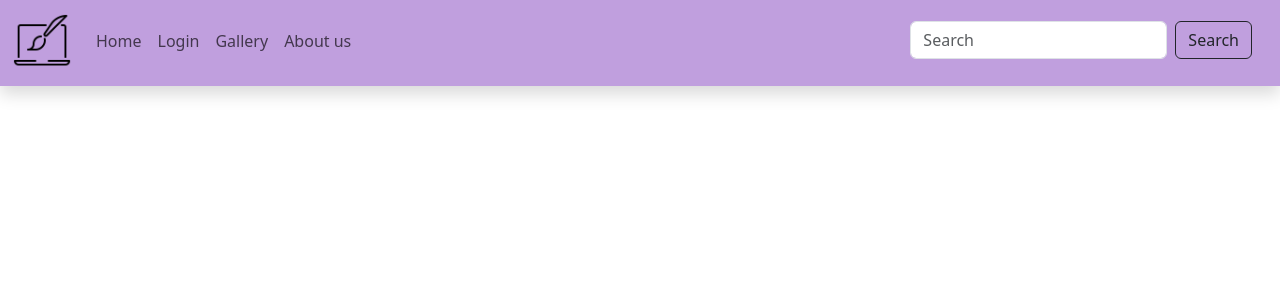
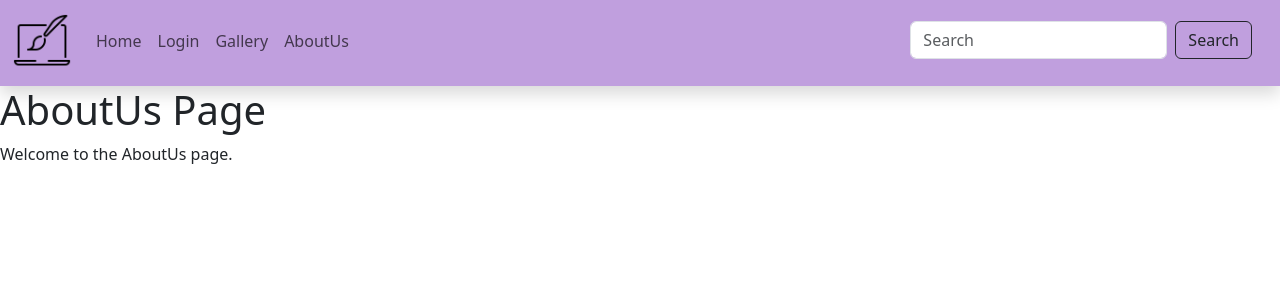
Before and after one commit to elab-development/klijentske-veb-tehnologije-2024-2022-0025-digitalna-galerija, a React (Vite) app: page /components/AboutUs in a window 1280 px wide. Shown: the top 300 px of the page. Built offline with nearby package versions, Linux system fonts and the light colour scheme.

Commit message:
react-router-dom

```diff
--- a/package.json
+++ b/package.json
@@ -12,11 +12,13 @@
   "dependencies": {
     "bootstrap": "^5.3.3",
     "react": "^18.2.0",
-    "react-dom": "^18.2.0"
+    "react-dom": "^18.2.0",
+    "react-router-dom": "^6.23.1"
   },
   "devDependencies": {
     "@types/react": "^18.2.66",
     "@types/react-dom": "^18.2.22",
+    "@types/react-router-dom": "^5.3.3",
     "@typescript-eslint/eslint-plugin": "^7.2.0",
     "@typescript-eslint/parser": "^7.2.0",
     "@vitejs/plugin-react": "^4.2.1",
--- a/src/App.tsx
+++ b/src/App.tsx
@@ -1,20 +1,35 @@
+import React from "react";
+import { BrowserRouter as Router, Routes, Route } from "react-router-dom";
 import NavBar from "./components/NavBar";
 import "bootstrap/dist/css/bootstrap.css";
 import "bootstrap/dist/js/bootstrap.bundle.min.js";
 import imagePath from './assets/graphics.png'
+import Home from "./components/Home";
+import Login from "./components/Login";
+import Gallery from "./components/Gallery";
+import AboutUs from "./components/AboutUs";
+
+const navItems = [
+  {name: "Home", path: '/components/Home'},
+  {name: "Login", path: '/components/Login'},
+  {name: "Gallery", path: '/components/Gallery'},
+  {name: "AboutUs", path: '/components/AboutUs'},
+]
+
+const App: React.FC = () => {
+
+  return (
+    <Router>
+      <NavBar imageSrcPath={imagePath} navItems={navItems}/>
+      <Routes>
+        <Route path = "/components/Home" element = {<Home />} />
+        <Route path = "/components/Login" element = {<Login />} />
+        <Route path = "/components/Gallery" element = {<Gallery />} />
+        <Route path = "/components/AboutUs" element = {<AboutUs />} />
+      </Routes>
 
 
-function App() {
-  let items = ["Home", "Login", "Gallery", "About us"];
-  return (
-    <div className="App">
-      <NavBar
-        imageSrcPath={imagePath}
-        navItems={items}/>
-
-
-
-    </div>
+    </Router>
   )
 }
 
--- /dev/null
+++ b/src/components/AboutUs.tsx
@@ -0,0 +1,12 @@
+import React from 'react';
+
+const AboutUs: React.FC = () => {
+    return (
+        <div>
+            <h1>AboutUs Page</h1>
+            <p>Welcome to the AboutUs page.</p>
+        </div>
+    );
+};
+
+export default AboutUs;
--- /dev/null
+++ b/src/components/Gallery.tsx
@@ -0,0 +1,12 @@
+import React from 'react';
+
+const Gallery: React.FC = () => {
+    return (
+        <div>
+            <h1>Gallery Page</h1>
+            <p>Welcome to the Gallery page.</p>
+        </div>
+    );
+};
+
+export default Gallery;
--- /dev/null
+++ b/src/components/Home.tsx
@@ -0,0 +1,12 @@
+import React from 'react';
+
+const Home: React.FC = () => {
+    return (
+        <div>
+            <h1>Home Page</h1>
+            <p>Welcome to the home page.</p>
+        </div>
+    );
+};
+
+export default Home;
--- /dev/null
+++ b/src/components/Login.tsx
@@ -0,0 +1,12 @@
+import React from 'react';
+
+const Login: React.FC = () => {
+    return (
+        <div>
+            <h1>Login Page</h1>
+            <p>Welcome to the login page.</p>
+        </div>
+    );
+};
+
+export default Login;
--- a/src/components/NavBar.tsx
+++ b/src/components/NavBar.tsx
@@ -1,9 +1,10 @@
 import {useState} from "react";  //hook - 7.zahtev
 import "../App.css"
+import {Link} from "react-router-dom";
 
 interface NavBarProps{     //interfajs - 9.zahtev
     imageSrcPath: string;
-    navItems: string[];
+    navItems: {name: string, path: string }[]; //ime stranice i putanja
 }
 
 export default function NavBar({imageSrcPath, navItems}: NavBarProps) {  //NavBar - 3.zahtev
@@ -44,19 +45,19 @@ const[selectedIndex, setSelectedIndex] = useState(-1);
 
                         {navItems.map((items, index)=>
                         (
-                            <li key = {items}
+                            <li key = {items.path}
 
                             className="nav-item"
                             onClick={()=>setSelectedIndex(index)}>
-                                <a
+                                <Link
                                     className={
                                         selectedIndex == index
                                             ? "nav-link active fw-bold"
                                             : "nav-link"
                                         }
-                                    href="#">
-                                {items}
-                                </a>
+                                    to={items.path}>
+                                {items.name}
+                                </Link>
                             </li>
                         ))}
 
```
Also changed, not shown: 1 other file (tests, documents, lock files or other folders).
